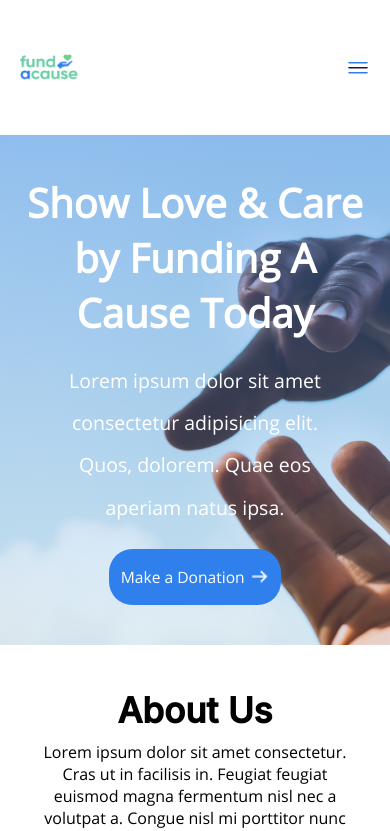
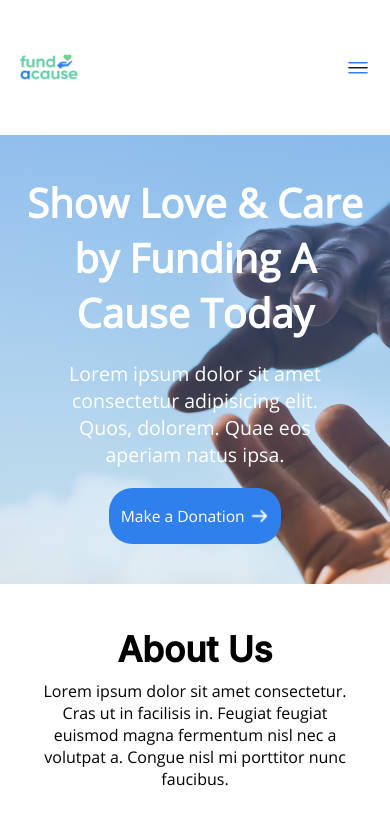
Before and after one commit to Maryann-01/project, a React (Vite) app: page /home in a window 390 px wide. Shown: the top 831 px of the page. Built offline with nearby package versions, Linux system fonts and the light colour scheme; a web font is replaced by a local one.

Commit message:
fix:added new changes

```diff
--- a/src/Hero/Hero.css
+++ b/src/Hero/Hero.css
@@ -84,8 +84,7 @@
     }
     .hero__content > p{
         font-size: 5vw;
-        width:300px;
-        line-height: 5vh;
+        width:70vw;
     }
     .hero__header {
         font-size: 22px;
```
